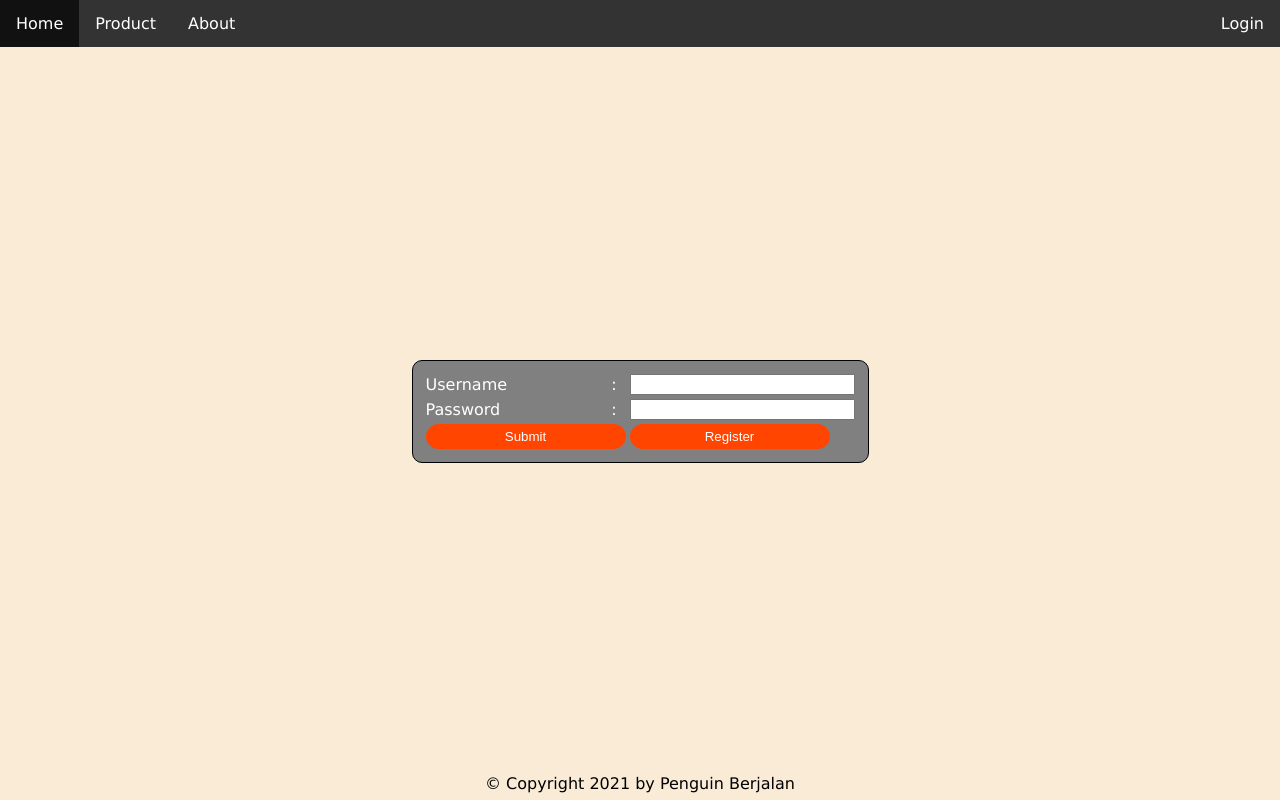
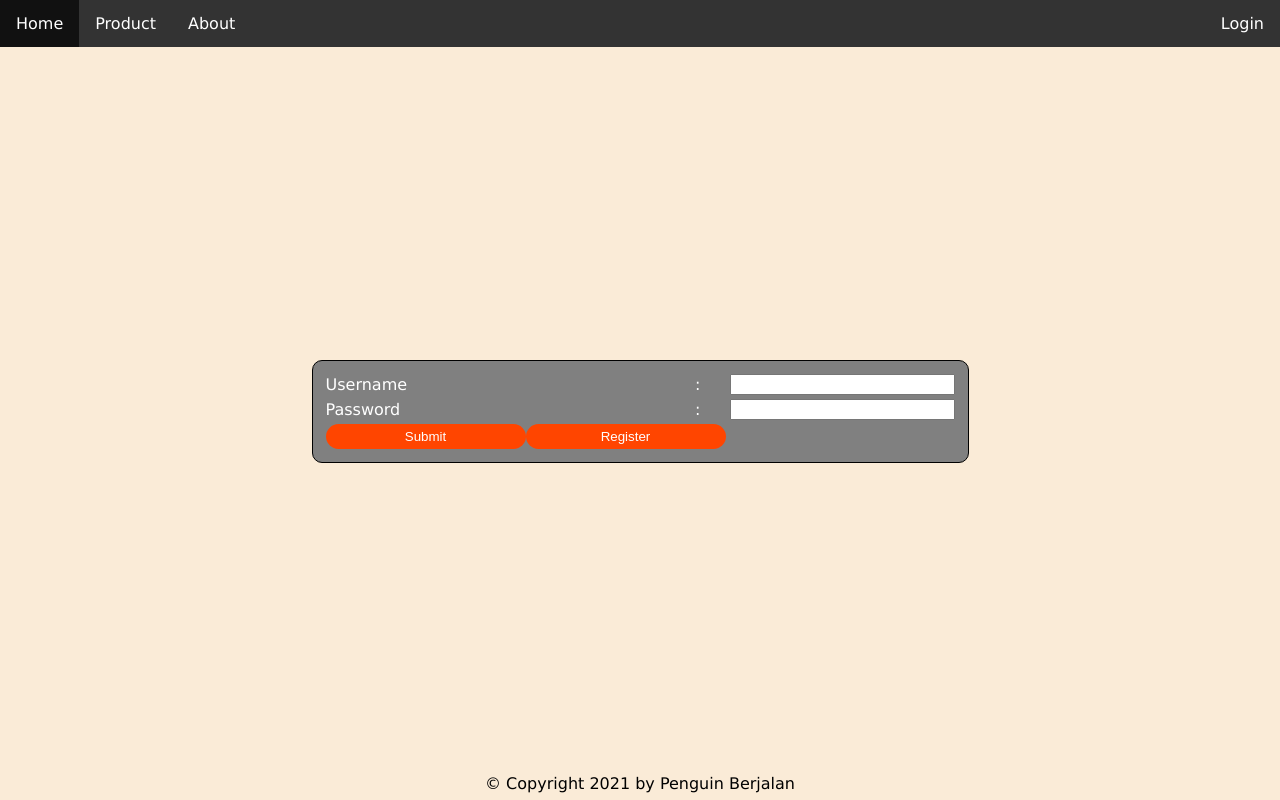
Before and after one commit to apk31/apk31.github.io, a plain HTML site: page login.html in a window 1280 px wide. Drawn offline with Linux system fonts and the light colour scheme.

Commit message:
Update login.html

```diff
--- a/login.html
+++ b/login.html
@@ -61,7 +61,7 @@
                         <td><input type="password" name="pwd" id="pwd" size="25"></td>
                     </tr>
                     <tr style="padding: 10px;">
-                        <td colspan=2><input type="submit" class="bulat"><td align="left"><a href="/register.html" style="text-decoration: none;"><button class="bulat">Register</button></a></td></td>
+                        <td colspan=2><input type="submit" class="bulat"><a href="/register.html" style="text-decoration: none;"><button class="bulat">Register</button></a></td></td>
                     </tr>
                 </table>
             </form>
```
